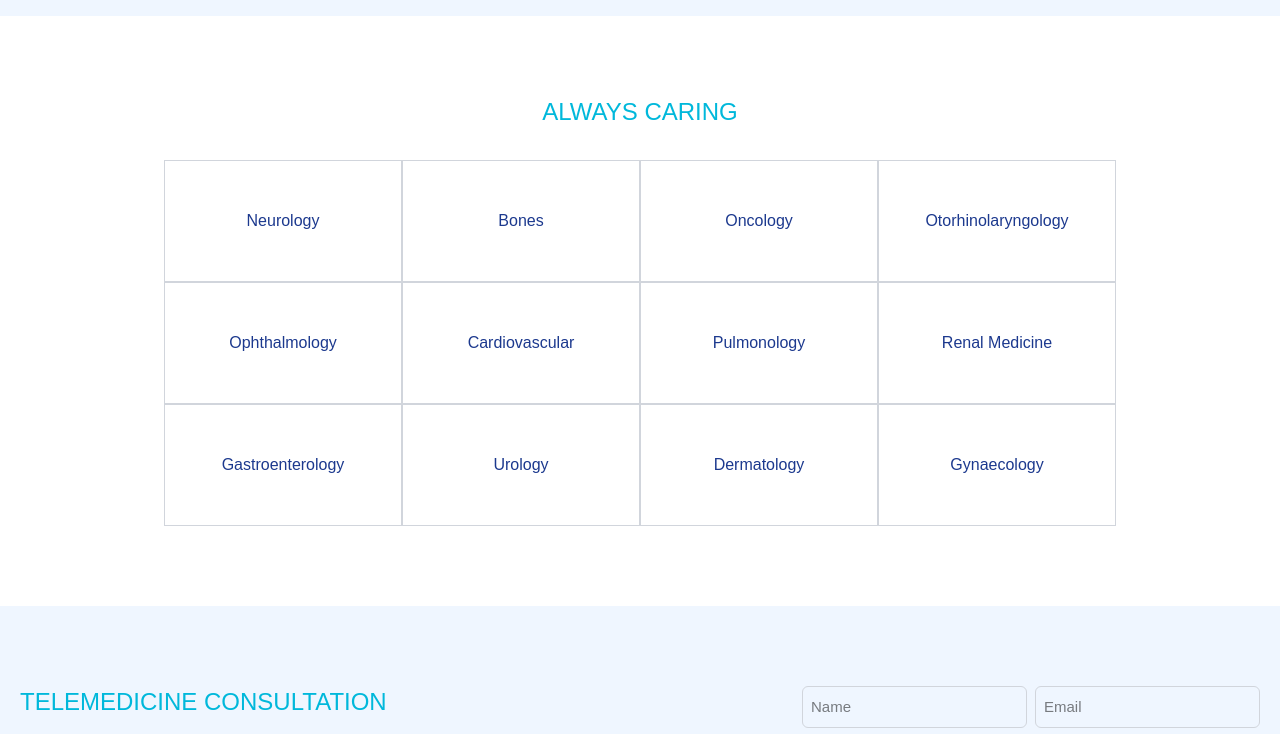
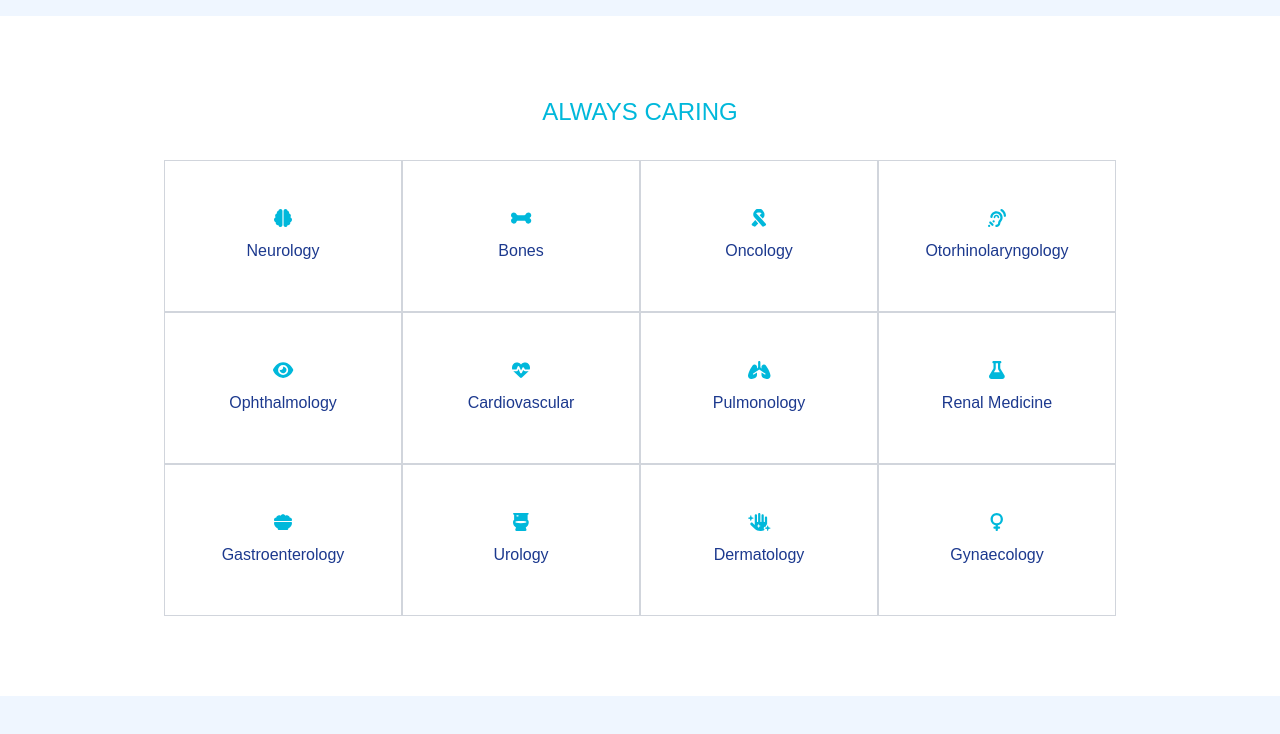
Before and after one commit to HishamAbualhaj/CarePortal, a Next.js app: page / in a window 1280 px wide. Shown: the part 2000-2734 px from the top of the page. Built offline with nearby package versions, Linux system fonts and the light colour scheme.

Commit message:
Adjust landing page add icons to header and sections

```diff
--- a/src/components/layouts/Landing/Header.tsx
+++ b/src/components/layouts/Landing/Header.tsx
@@ -1,8 +1,17 @@
 "use client";
 import {
   faBars,
+  faBone,
+  faCalendarCheck,
+  faDna,
+  faHandSparkles,
+  faHeartPulse,
+  faNewspaper,
+  faNotesMedical,
   faRightFromBracket,
+  faTint,
   faUser,
+  faUserDoctor,
 } from "@fortawesome/free-solid-svg-icons";
 import { FontAwesomeIcon } from "@fortawesome/react-fontawesome";
 import Link from "next/link";
@@ -28,7 +37,7 @@ function Header() {
     },
     {
       text: "Services",
-      link: "/",
+      link: "/services",
       popup: null,
     },
     {
@@ -55,10 +64,12 @@ function Header() {
   return (
     <div className="max-container px-5 relative">
       <div className="flex justify-between items-center">
-        <div className="flex gap-1 font-bold text-xl">
-          <div className="text-blue-500">Care</div>
-          <div className="text-black">Portal</div>
-        </div>
+        <Link href="/">
+          <div className="flex gap-1 font-bold text-xl">
+            <div className="text-blue-500">Care</div>
+            <div className="text-black">Portal</div>
+          </div>
+        </Link>
 
         <div className="flex max-md:hidden">
           <RenderNav navs={navs} withClick={false} />
@@ -136,30 +147,66 @@ function RenderNav({ navs, withClick = false }: navsProps) {
 
 function OthersPopup() {
   const othersMenu = [
-    { text: "Appointemnt", icon: null },
-    { text: "Internal Medicine", icon: null },
-    { text: "About", icon: null },
-    { text: "Bones", icon: null },
-    { text: "Doctor", icon: null },
-    { text: "Blood Bank", icon: null },
-    { text: "News", icon: null },
-    { text: "Dermalogy", icon: null },
-    { text: "Surgery", icon: null },
-    { text: "Orthopedic", icon: null },
+    {
+      text: "Appointemnt",
+      icon: <FontAwesomeIcon icon={faCalendarCheck} />,
+      link: "/appointment",
+    },
+    {
+      text: "Free Checkup",
+      icon: <FontAwesomeIcon icon={faNotesMedical} />,
+      link: "/services/FreeCheckup",
+    },
+    {
+      text: "Doctors",
+      icon: <FontAwesomeIcon icon={faUserDoctor} />,
+      link: "/doctors",
+    },
+    {
+      text: "Cardiogram",
+      icon: <FontAwesomeIcon icon={faHeartPulse} />,
+      link: "/services/Cardiogram",
+    },
+    {
+      text: "DNA Testing",
+      icon: <FontAwesomeIcon icon={faDna} />,
+      link: "/services/DnaTesting",
+    },
+    {
+      text: "News",
+      icon: <FontAwesomeIcon icon={faNewspaper} />,
+      link: "/news",
+    },
+    {
+      text: "Blood Bank",
+      icon: <FontAwesomeIcon icon={faTint} />,
+      link: "/services/BloodBank",
+    },
+    {
+      text: "Dermatology",
+      icon: <FontAwesomeIcon icon={faHandSparkles} />,
+      link: "/services/Dermatology",
+    },
+    {
+      text: "Orthopedic",
+      icon: <FontAwesomeIcon icon={faBone} />,
+      link: "/services/Orthopedic",
+    },
   ];
   return (
     <div className="z-10 absolute right-0 top-full bg-white p-5 w-full text-black/80 border-b-2 border-cyan-400">
       <div className="grid lg:grid-cols-2 grid-cols-1">
         {othersMenu.map((item, i) => (
-          <div
-            className={`flex gap-2 py-4 px-2 hover:bg-gray-50 not-last:border-b ${
+          <Link
+            href={item.link}
+            className={`flex items-center gap-2 py-4 px-2 hover:bg-gray-50 not-last:border-b ${
               othersMenu.at(-2) === item ? `sm:nth-[${i + 1}]:border-0` : ""
             } ${(i + 1) % 2 === 0 ? "lg:ml-8 ml-0" : ""} border-gray-200`}
             key={i}
           >
-            {item.icon}
+            <div className="text-cyan-500"> {item.icon}</div>
             {item.text}
-          </div>
+          </Link>
         ))}
       </div>
     </div>
--- a/src/components/layouts/Landing/Hero.tsx
+++ b/src/components/layouts/Landing/Hero.tsx
@@ -7,14 +7,14 @@ function Hero() {
     {
       key: 1,
       text: "Book an Appointment",
-      link: "/",
+      link: "/appointment",
       bgColor: "bg-blue-900",
       textColor: "text-white",
     },
     {
       key: 2,
       text: "Our Latest News",
-      link: "/",
+      link: "/news",
       bgColor: "bg-blue-300",
       textColor: "text-black",
     },
@@ -54,12 +54,13 @@ function Hero() {
         </div>
         <div className="flex lg:translate-y-1/2 lg:gap-10 gap-5 lg:flex-row flex-col px-5 justify-center">
           {buttons.map((btn) => (
-            <div
+            <Link
+              href={btn.link}
               className={`${btn.bgColor} ${btn.textColor} xl:py-8 py-4 px-5 flex-1 rounded-md`}
               key={btn.key}
             >
-              <Link href={btn.link}>{btn.text}</Link>
-            </div>
+              {btn.text}
+            </Link>
           ))}
         </div>
       </div>
--- a/src/components/layouts/Landing/Sections.tsx
+++ b/src/components/layouts/Landing/Sections.tsx
@@ -1,19 +1,34 @@
 import React from "react";
 import Title from "../../ui/Title";
+import {
+  faBrain,
+  faBone,
+  faRibbon,
+  faEarListen,
+  faEye,
+  faHeartbeat,
+  faLungs,
+  faFlask,
+  faBowlFood,
+  faToilet,
+  faHandSparkles,
+  faVenus,
+} from "@fortawesome/free-solid-svg-icons";
+import { FontAwesomeIcon } from "@fortawesome/react-fontawesome";
 function Sections() {
   const sections = [
-    { key: 1, text: "Neurology", icon: null },
-    { key: 2, text: "Bones", icon: null },
-    { key: 3, text: "Oncology", icon: null },
-    { key: 4, text: "Otorhinolaryngology", icon: null },
-    { key: 5, text: "Ophthalmology", icon: null },
-    { key: 6, text: "Cardiovascular", icon: null },
-    { key: 7, text: "Pulmonology", icon: null },
-    { key: 8, text: "Renal Medicine", icon: null },
-    { key: 9, text: "Gastroenterology", icon: null },
-    { key: 10, text: "Urology", icon: null },
-    { key: 11, text: "Dermatology", icon: null },
-    { key: 12, text: "Gynaecology", icon: null },
+    { key: 1, text: "Neurology", icon: faBrain },
+    { key: 2, text: "Bones", icon: faBone },
+    { key: 3, text: "Oncology", icon: faRibbon },
+    { key: 4, text: "Otorhinolaryngology", icon: faEarListen },
+    { key: 5, text: "Ophthalmology", icon: faEye },
+    { key: 6, text: "Cardiovascular", icon: faHeartbeat },
+    { key: 7, text: "Pulmonology", icon: faLungs },
+    { key: 8, text: "Renal Medicine", icon: faFlask },
+    { key: 9, text: "Gastroenterology", icon: faBowlFood },
+    { key: 10, text: "Urology", icon: faToilet },
+    { key: 11, text: "Dermatology", icon: faHandSparkles },
+    { key: 12, text: "Gynaecology", icon: faVenus },
   ];
   return (
     <div className="mx-auto max-w-[992px] text-center px-5">
@@ -22,9 +37,9 @@ function Sections() {
         {sections.map((section) => (
           <div
             key={section.key}
-            className="flex flex-col justify-center items-center border border-gray-300 p-12 text-blue-900"
+            className="flex flex-col gap-3 justify-center items-center border border-gray-300 p-12 text-blue-900"
           >
-            {section.icon}
+            <FontAwesomeIcon className="text-lg text-cyan-500" icon={section.icon} />
             {section.text}
           </div>
         ))}
```
